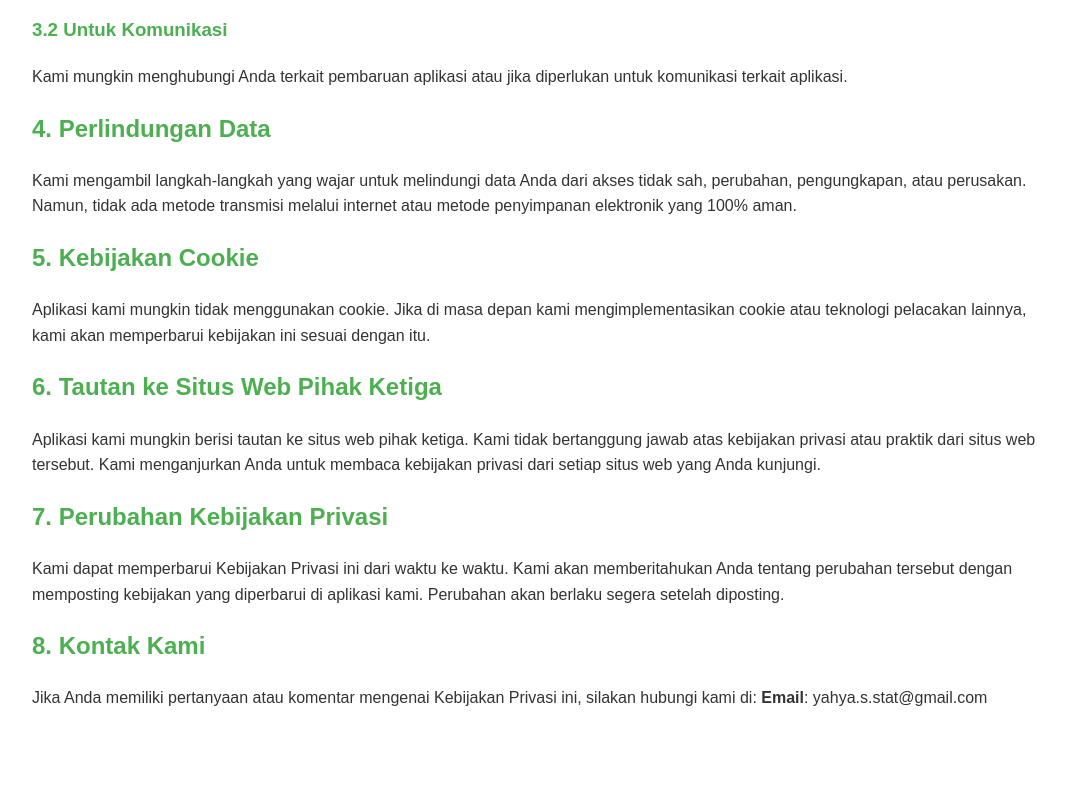
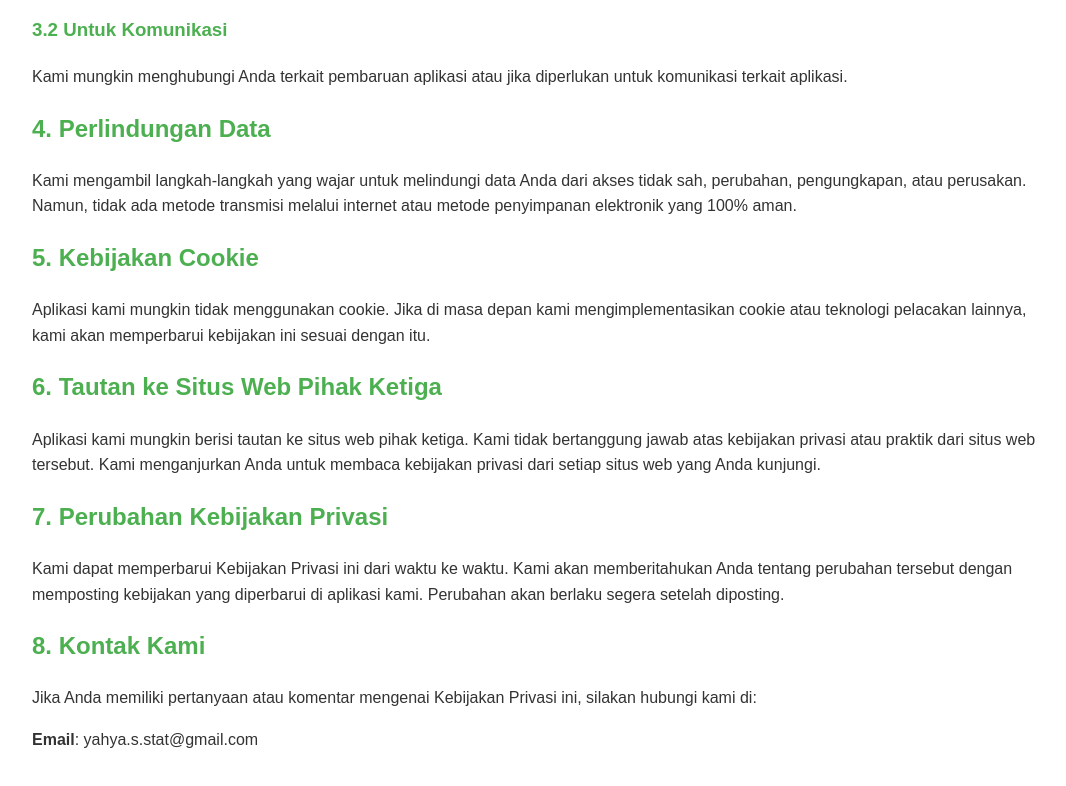
Before and after one commit to zakariyahya/privacy_policy_aquranapp, a plain HTML site: page index.html in a window 1280 px wide. Shown: the part 1036-1822 px from the top of the page, without its empty margins (96-1162 px from the left). Before the commit the page ends 1783 px from the top, so only its background shows below. Drawn offline with Linux system fonts and the light colour scheme.

Commit message:
edit  index.html

```diff
--- a/index.html
+++ b/index.html
@@ -88,7 +88,10 @@
         <p>Kami dapat memperbarui Kebijakan Privasi ini dari waktu ke waktu. Kami akan memberitahukan Anda tentang perubahan tersebut dengan memposting kebijakan yang diperbarui di aplikasi kami. Perubahan akan berlaku segera setelah diposting.</p>
 
         <h2>8. Kontak Kami</h2>
-        <p>Jika Anda memiliki pertanyaan atau komentar mengenai Kebijakan Privasi ini, silakan hubungi kami di: <strong>Email</strong>: yahya.s.stat@gmail.com</p>
+        <p>Jika Anda memiliki pertanyaan atau komentar mengenai Kebijakan Privasi ini, silakan hubungi kami di: </p>
+        <p><strong>Email</strong>: yahya.s.stat@gmail.com</p>
+        <br />
+        <br />
 
     </div>
     <footer>
```
